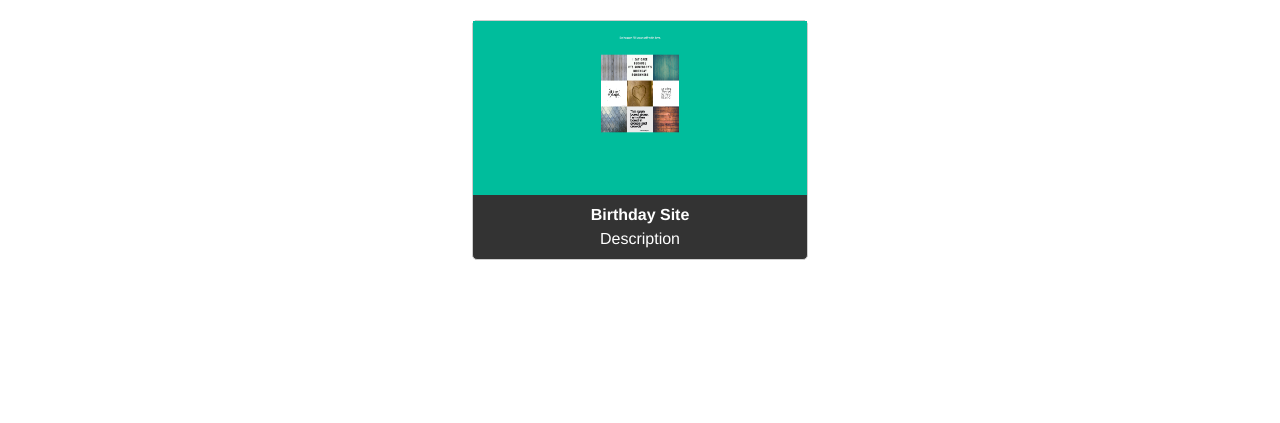
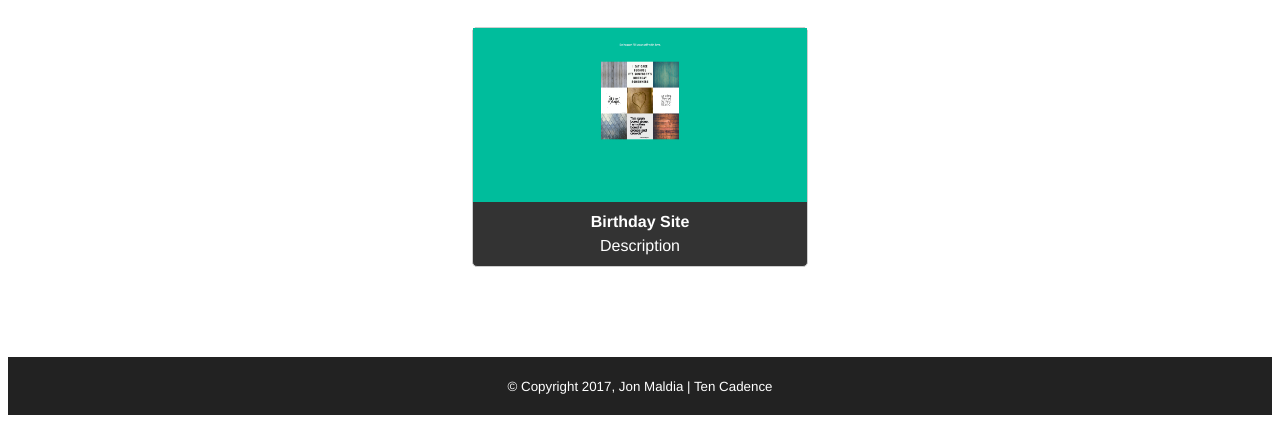
Before and after one commit to jmaldia/jmaldia.github.io, a plain HTML site: page index.html in a window 1280 px wide. Shown: the part 1213-1636 px from the top of the page. Before the commit the page ends 1496 px from the top, so only its background shows below. Drawn offline with Linux system fonts and the light colour scheme.

Commit message:
Added a Footer

```diff
--- a/css/styles.css
+++ b/css/styles.css
@@ -65,3 +65,12 @@ hr {
 .sample_work h3 {
 	font-size: 16px;
 }
+
+#site_footer {
+	background-color: #222;
+	font-family: Helvetica, Arial;
+	color: #fff;
+	text-align: center;
+	padding: 20px;
+	margin-top: 75px;
+}
--- a/index.html
+++ b/index.html
@@ -14,6 +14,8 @@
 <body>
 
 	<div id="container">
+
+<!-- Header: Logo and Site Name and Description -->
 		<header>
 			<div id="logo">
 				<a href="index.html">
@@ -26,12 +28,13 @@
 			</div>
 		</header>
 
-		<hr>
 
+<!-- Main Image -->
 		<section id="main_img">
 			<img src="img/computer.jpg" alt="Main Image">
 		</section>
 
+<!-- Sample Work -->
 		<section>
 			<h2 id="feature_heading">Featured Work</h2>
 
@@ -71,9 +74,11 @@
 		</section>
 	</div>
 
-
+<!-- Footer -->
 	<footer>
-
+		<div id="site_footer">
+			<small>&copy; Copyright 2017, Jon Maldia | Ten Cadence</small>
+		</div>
 	</footer>
 
 </body>
```
